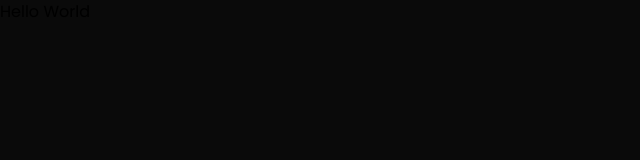
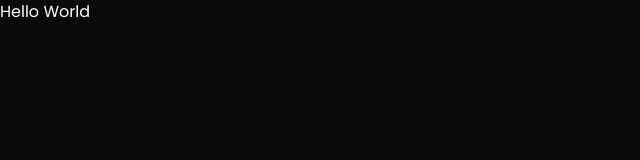
Before and after one commit to kayooliveira/portfolio-v2, a React (Vite) app: page / in a window 1280 px wide. Shown: the top 160 px of the page, without its empty margins (0-640 px from the left). Built offline with nearby package versions, Linux system fonts and the light colour scheme.

Commit message:
fix(Adding text-white on body in global.css): :sparkles:

```diff
--- a/src/styles/global.css
+++ b/src/styles/global.css
@@ -4,6 +4,6 @@
 
 
 body {
-  @apply font-default bg-background;
+  @apply font-default bg-background text-white;
   scroll-behavior: smooth;
 }
```
